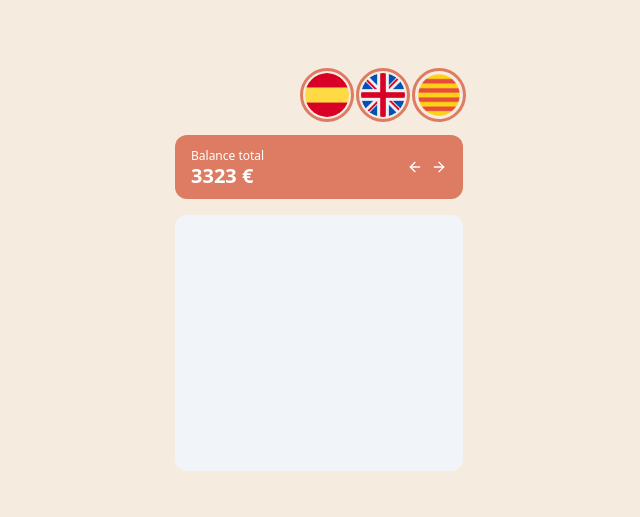
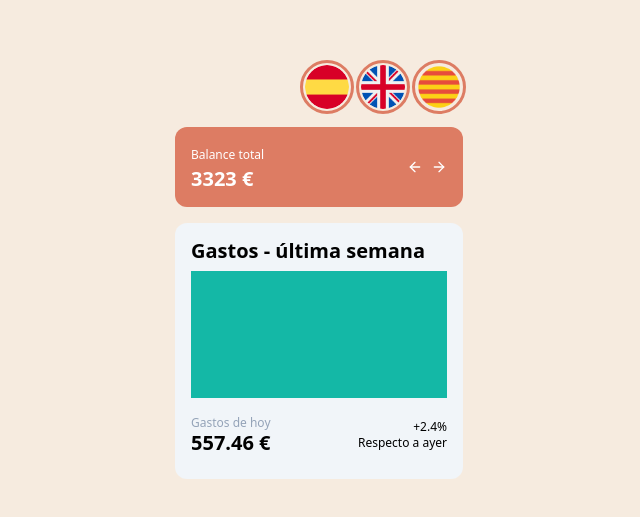
Before and after one commit to 0xNordian/sprint8.2, a React (Vite) app: page / in a window 1280 px wide. Shown: the part 129-646 px from the top of the page, without its empty margins (321-961 px from the left). Built offline with nearby package versions, Linux system fonts and the light colour scheme.

Commit message:
expenses section wip

```diff
--- a/src/App.tsx
+++ b/src/App.tsx
@@ -9,21 +9,21 @@ function App() {
                 <img
                     src="../public/spanish.png"
                     alt="spanish"
-                    className="h-auto w-12 rounded-full border-2 border-custom-cream outline outline-custom-coral scale-[1] transition-scale duration-[.2s] ease-in-out hover:scale-[1.1]"
+                    className="transition-scale h-auto w-12 scale-[1] rounded-full border-2 border-custom-cream outline outline-custom-coral duration-[.2s] ease-in-out hover:scale-[1.1]"
                 />
                 <img
                     src="../public/english.png"
                     alt="english"
-                    className="h-auto w-12 rounded-full border-2 border-custom-cream outline outline-custom-coral scale-[1] transition-scale duration-[.2s] ease-in-out hover:scale-[1.1]"
+                    className="transition-scale h-auto w-12 scale-[1] rounded-full border-2 border-custom-cream outline outline-custom-coral duration-[.2s] ease-in-out hover:scale-[1.1]"
                 />
                 <img
                     src="../public/catalan.png"
                     alt="catalan"
-                    className="h-auto w-12 rounded-full border-2 border-custom-cream outline outline-custom-coral scale-[1] transition-scale duration-[.2s] ease-in-out hover:scale-[1.1]"
+                    className="transition-scale h-auto w-12 scale-[1] rounded-full border-2 border-custom-cream outline outline-custom-coral duration-[.2s] ease-in-out hover:scale-[1.1]"
                 />
             </nav>
 
-            <div className="flex h-16 w-72 items-center rounded-xl bg-custom-coral text-white">
+            <div className="flex h-20 w-72 items-center rounded-xl bg-custom-coral text-white">
                 <div className="flex h-3/5 w-full pl-4">
                     <div className="flex h-full w-full flex-1 flex-col">
                         <small className="flex h-full w-full items-center text-xs">
@@ -50,7 +50,24 @@ function App() {
                 </div>
             </div>
 
-            <main className="h-64 w-72 rounded-xl bg-slate-100"></main>
+            <main className="flex h-64 w-72 flex-col gap-2 rounded-xl bg-slate-100 p-4">
+                <h3>Gastos - última semana</h3>
+                <div className="h-[300px] w-full bg-teal-500"></div>
+                <div className="flex h-3/5 w-full justify-center items-center">
+                    <div className="flex justify-center items-center h-3/5 w-full flex-1 flex-col">
+                        <small className="flex h-full w-full items-center text-xs text-slate-400">
+                            Gastos de hoy
+                        </small>
+                        <h3 className="flex h-full w-full items-center justify-start">
+                            557.46 €
+                        </h3>
+                    </div>
+                    <div className="flex-3 flex flex-col justify-center items-center text-xs">
+                        <div className="text-right w-full">+2.4%</div>
+                        <div>Respecto a ayer</div>
+                    </div>
+                </div>
+            </main>
         </AppLayout>
     )
 }
```
